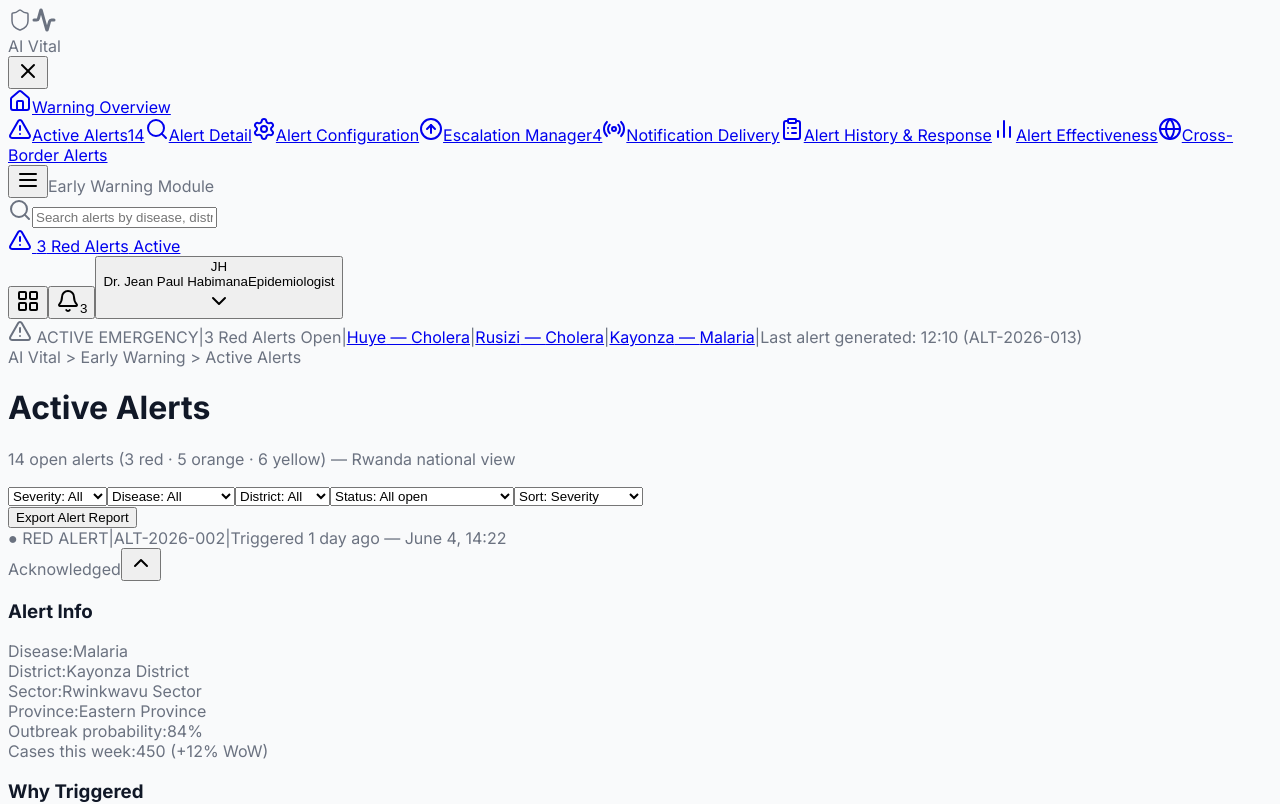
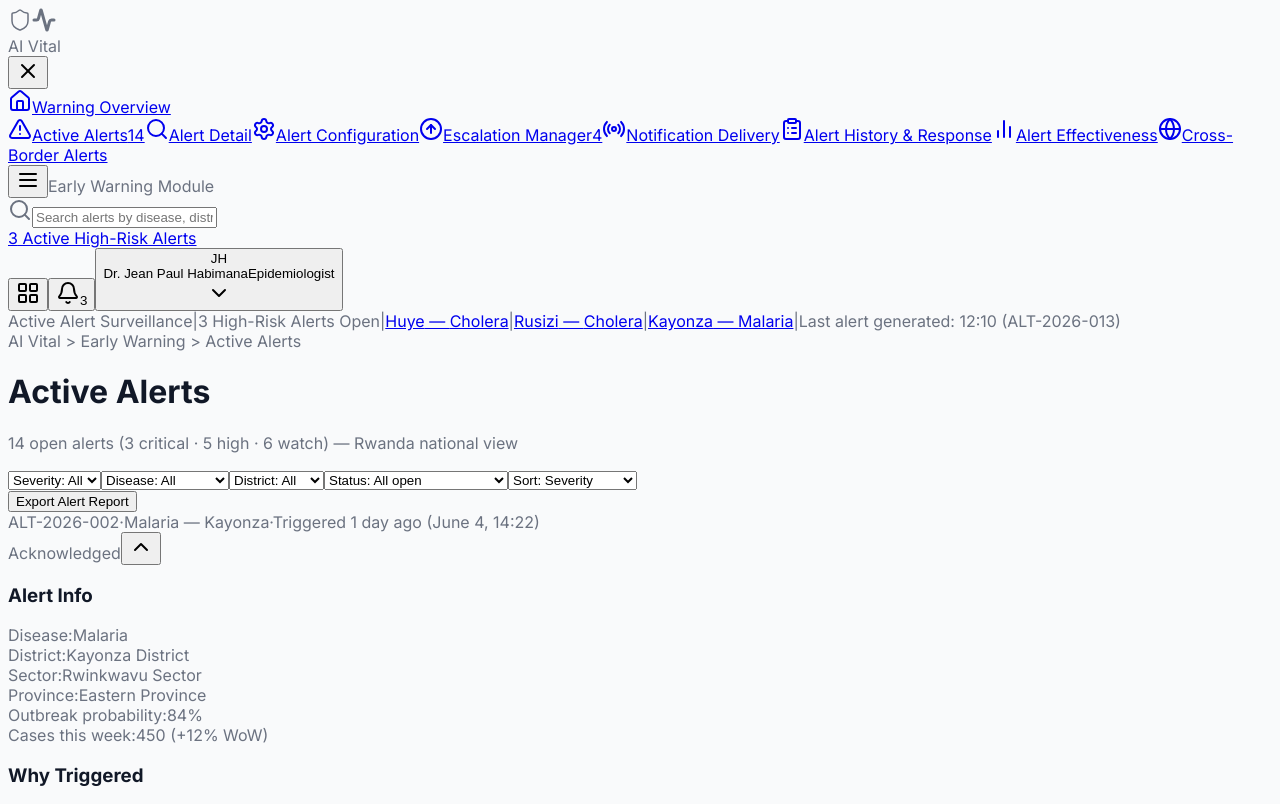
Before and after one commit to gasanashema/PHRIS-UI, a React app in the folder src/: page /warning/alerts in a window 1280 px wide. Shown: the top 804 px of the page. Built offline with nearby package versions, Linux system fonts and the light colour scheme; the HTML template or start-up script is replaced by a standard one.

Commit message:
style(warning): tone down red color across alerts dashboard

```diff
--- a/src/components/warning/WarningLayout.tsx
+++ b/src/components/warning/WarningLayout.tsx
@@ -43,18 +43,20 @@ export function WarningLayout({
       searchPlaceholder="Search alerts by disease, district or ID..."
       searchTarget="/warning/history"
       chip={
-      red.length > 0 ?
+        red.length > 0 ? (
           <Link
             to="/warning/alerts"
-        className="inline-flex bg-epi-red px-3 py-1.5 rounded-full text-[12px] font-bold text-white items-center gap-1.5 whitespace-nowrap">
-
-            <AlertTriangle className="w-3.5 h-3.5" /> {red.length} Red Alert{red.length > 1 ? 's' : ''} Active
-          </Link> :
-
-      <span className="inline-flex items-center gap-1.5 bg-[#00A550]/10 text-[#00A550] border border-[#00A550]/30 px-3 py-1.5 rounded-full text-[12px] font-bold whitespace-nowrap">
-            <span className="w-2 h-2 rounded-full bg-[#00A550]" /> No red alerts
+            className="inline-flex items-center gap-2 bg-white/10 hover:bg-white/20 text-white border border-white/20 px-3 py-1 rounded-full text-[12px] font-medium whitespace-nowrap transition-colors"
+          >
+            <span className="w-2 h-2 rounded-full bg-red-400" />
+            <span>{red.length} Active High-Risk Alert{red.length > 1 ? 's' : ''}</span>
+          </Link>
+        ) : (
+          <span className="inline-flex items-center gap-1.5 bg-white/10 text-white/90 border border-white/20 px-3 py-1 rounded-full text-[12px] font-medium whitespace-nowrap">
+            <span className="w-2 h-2 rounded-full bg-emerald-400" />
+            <span>Routine Monitoring</span>
           </span>
-
+        )
       }
       nav={[
         { path: '/warning', icon: Home, label: 'Warning Overview', exact: true },
@@ -65,35 +67,41 @@ export function WarningLayout({
         { path: '/warning/delivery', icon: Radio, label: 'Notification Delivery' },
         { path: '/warning/history', icon: ClipboardList, label: 'Alert History & Response' },
         { path: '/warning/effectiveness', icon: BarChart2, label: 'Alert Effectiveness' },
-      { path: '/warning/cross-border', icon: Globe, label: 'Cross-Border Alerts' }]
-      }
+        { path: '/warning/cross-border', icon: Globe, label: 'Cross-Border Alerts' }
+      ]}
       banner={
-      <IdentityBanner tone={red.length > 0 ? 'danger' : 'calm'}>
-          {red.length > 0 ?
+        <IdentityBanner tone="calm">
+          {red.length > 0 ? (
             <>
-              <span className="inline-flex items-center gap-1.5 font-bold"><AlertTriangle className="w-3.5 h-3.5" /> ACTIVE EMERGENCY</span>
+              <span className="inline-flex items-center gap-1.5 font-bold">
+                <span className="w-2 h-2 rounded-full bg-red-400" />
+                <span>Active Alert Surveillance</span>
+              </span>
               <Sep />
               <span>
-                {red.length} Red Alert{red.length > 1 ? 's' : ''} Open
+                {red.length} High-Risk Alert{red.length > 1 ? 's' : ''} Open
               </span>
-              {red.map((a) =>
+              {red.map((a) => (
                 <span key={a.id} className="contents">
                   <Sep />
                   <Link to={`/warning/detail?id=${a.id}`} className="font-bold hover:underline">
                     {a.district} — {a.disease}
                   </Link>
                 </span>
+              ))}
+            </>
+          ) : (
+            <span className="inline-flex items-center gap-1.5 font-bold">
+              <span className="w-2 h-2 rounded-full bg-emerald-400" />
+              <span>No critical alerts open — routine surveillance</span>
+            </span>
           )}
-            </> :
-
-        <span className="inline-flex items-center gap-1.5 font-bold"><span className="w-2 h-2 rounded-full bg-emerald-400" /> No red alerts open — routine monitoring</span>
-        }
-          {latest &&
+          {latest && (
             <>
               <Sep />
               <span>Last alert generated: {fmtTime(latest.triggeredAt)} ({latest.id})</span>
             </>
-        }
+          )}
         </IdentityBanner>
       }>
 
--- a/src/pages/warning/WarningAlerts.tsx
+++ b/src/pages/warning/WarningAlerts.tsx
@@ -21,7 +21,7 @@ function Countdown({ alert, hours }: {alert: Alert;hours: number;}) {
   const due = new Date(addHours(alert.triggeredAt, hours)).getTime();
   const diff = due - demoNow().getTime();
   if (diff <= 0)
-  return <span className="text-epi-red">Overdue by {Math.round(-diff / 3600000)}h</span>;
+  return <span className="text-amber-800 font-semibold">Overdue by {Math.round(-diff / 3600000)}h</span>;
   const h = Math.floor(diff / 3600000);
   const m = Math.floor(diff % 3600000 / 60000);
   return <span>{String(h).padStart(2, '0')}:{String(m).padStart(2, '0')} remaining</span>;
@@ -90,7 +90,7 @@ export function WarningAlerts() {
   return (
     <WarningLayout
       title="Active Alerts"
-      subtitle={`${open.length} open alerts (${count('red')} red · ${count('orange')} orange · ${count('yellow')} yellow) — Rwanda national view`}
+      subtitle={`${open.length} open alerts (${count('red')} critical · ${count('orange')} high · ${count('yellow')} watch) — Rwanda national view`}
       breadcrumb="Active Alerts">
 
       {/* Filter Bar */}
@@ -98,9 +98,9 @@ export function WarningAlerts() {
         <div className="flex flex-wrap items-center gap-3">
           <select value={severity} onChange={(e) => setSeverity(e.target.value)} className={selectCls} aria-label="Severity">
             <option value="all">Severity: All</option>
-            <option value="red">● Red ({count('red')})</option>
-            <option value="orange">● Orange ({count('orange')})</option>
-            <option value="yellow">● Yellow ({count('yellow')})</option>
+            <option value="red">Critical ({count('red')})</option>
+            <option value="orange">High ({count('orange')})</option>
+            <option value="yellow">Watch ({count('yellow')})</option>
           </select>
           <select value={disease} onChange={(e) => setDisease(e.target.value)} className={selectCls} aria-label="Disease">
             <option value="all">Disease: All</option>
@@ -153,7 +153,7 @@ export function WarningAlerts() {
             <div
               key={a.id}
               onClick={() => toggle(a)}
-              className={`bg-white rounded-lg shadow-sm border-l-4 ${m.borderL} border-y border-r border-border p-4 flex items-center justify-between gap-3 cursor-pointer hover:bg-epi-bg/50 transition-colors`}>
+              className="bg-white rounded-lg shadow-sm border border-border p-4 flex items-center justify-between gap-3 cursor-pointer hover:bg-epi-bg/50 transition-colors">
 
                 <div className="flex flex-wrap items-center gap-3 min-w-0">
                   <SeverityBadge severity={a.severity} />
@@ -171,18 +171,17 @@ export function WarningAlerts() {
           return (
             <div
               key={a.id}
-              className={`bg-white rounded-lg shadow-card border-t-4 ${m.border} border-x border-b border-border overflow-hidden relative`}>
+              className="bg-white rounded-lg shadow-sm border border-border overflow-hidden relative">
 
-              <div className={`p-5 border-b border-border ${m.soft.split(' ')[0]} flex flex-col md:flex-row md:items-center justify-between gap-4`}>
+              <div className="p-4 border-b border-border bg-epi-bg/30 flex flex-col md:flex-row md:items-center justify-between gap-4">
                 <div className="flex flex-wrap items-center gap-3">
-                  <span className={`text-[13px] font-bold ${m.text}`}>
-                    {m.emoji} {m.label} ALERT
-                  </span>
-                  <span className="text-border">|</span>
+                  <SeverityBadge severity={a.severity} />
                   <span className="text-[13px] font-mono font-bold text-epi-text">{a.id}</span>
-                  <span className="text-border">|</span>
-                  <span className="text-[13px] text-epi-muted">
-                    Triggered {timeAgo(a.triggeredAt)} — {fmtDateTime(a.triggeredAt)}
+                  <span className="text-border">·</span>
+                  <span className="text-[14px] font-bold text-epi-text">{a.disease} — {a.district}</span>
+                  <span className="text-border">·</span>
+                  <span className="text-[12px] text-epi-muted">
+                    Triggered {timeAgo(a.triggeredAt)} ({fmtDateTime(a.triggeredAt)})
                   </span>
                 </div>
                 <div className="flex items-center gap-2">
@@ -210,11 +209,11 @@ export function WarningAlerts() {
                     )}
                     <div className="flex justify-between mt-2 pt-2 border-t border-border">
                       <span className="text-epi-muted">Outbreak probability:</span>
-                      <span className={`font-bold ${m.text}`}>{a.probability}%</span>
+                      <span className="font-bold text-epi-text">{a.probability}%</span>
                     </div>
                     <div className="flex justify-between">
                       <span className="text-epi-muted">Cases this week:</span>
-                      <span className={`font-bold ${m.text}`}>
+                      <span className="font-bold text-epi-text">
                         {a.cases} ({a.change} WoW)
                       </span>
                     </div>
@@ -320,7 +319,7 @@ export function WarningAlerts() {
                   }
                     <button
                     onClick={() => dialogs.open('escalate', a)}
-                    className={`px-4 py-2 text-[13px] font-bold rounded transition-colors ml-auto ${pending ? 'bg-epi-red text-white hover:bg-epi-red/90' : 'bg-white border border-epi-red text-epi-red hover:bg-epi-red/10'}`}>
+                    className={`px-4 py-2 text-[13px] font-bold rounded transition-colors ml-auto ${pending ? 'bg-epi hover:bg-epi-dark text-white' : 'bg-white border border-border text-epi-text hover:bg-epi-bg'}`}>
 
                       {pending ? "Escalate Now — Don't Wait" : 'Escalate Further'}
                     </button>
--- a/src/pages/warning/WarningOverview.tsx
+++ b/src/pages/warning/WarningOverview.tsx
@@ -68,7 +68,7 @@ export function WarningOverview() {
                   <span className="w-2 h-2 rounded-full bg-epi-red" />
                   <span>Critical Threats</span>
                 </span>
-                <div className="w-8 h-8 rounded-full bg-red-50 flex items-center justify-center text-epi-red">
+                <div className="w-8 h-8 rounded-full bg-epi/10 flex items-center justify-center text-epi">
                   <Bell className="w-4 h-4" />
                 </div>
               </div>
@@ -78,7 +78,7 @@ export function WarningOverview() {
             </div>
             <div className="text-[12px] text-epi-muted pt-2 border-t border-border/60">
               {red.length > 0 ? (
-                <span className="text-epi-red font-semibold">{red.map((a) => a.district).join(', ')} active</span>
+                <span className="font-semibold text-epi-text">{red.map((a) => a.district).join(', ')} active</span>
               ) : (
                 <span>No critical threats active</span>
               )}
```
Also changed, not shown: src/pages/warning/WarningDetail.tsx (+9 -9 lines). Lines whose indentation alone changed are shown as unchanged.
